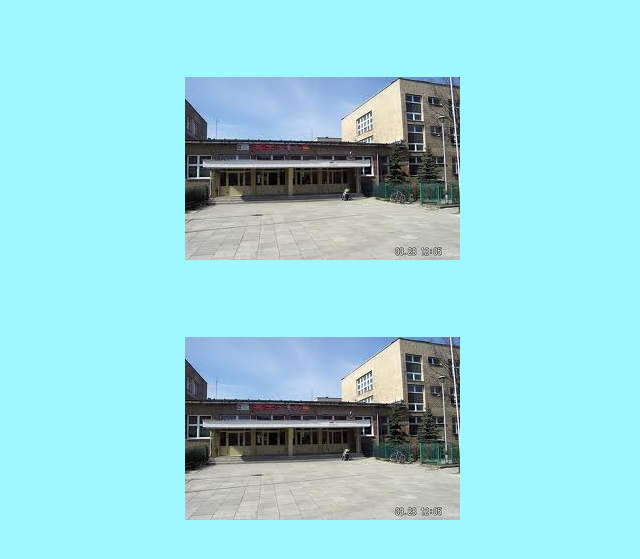
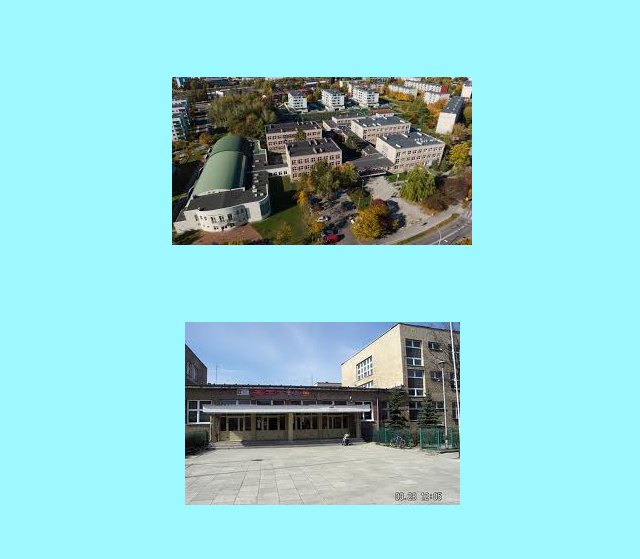
Before and after one commit to SurdoAy/03www, a plain HTML site: page index.html in a window 1280 px wide. Shown: the part 91-650 px from the top of the page, without its empty margins (318-958 px from the left). Drawn offline with Linux system fonts and the light colour scheme.

Commit message:
Update index.html

```diff
--- a/index.html
+++ b/index.html
@@ -18,7 +18,7 @@
 	<br /><br />
 
 	<a href="https://www.transfermarkt.pl/antony/profil/spieler/602105" target="_blank">
-	<img src="img/slo2.JFIF" />
+	<img src="img/slo.jfif" />
 	</a>
 
 	<br /><br />
```
